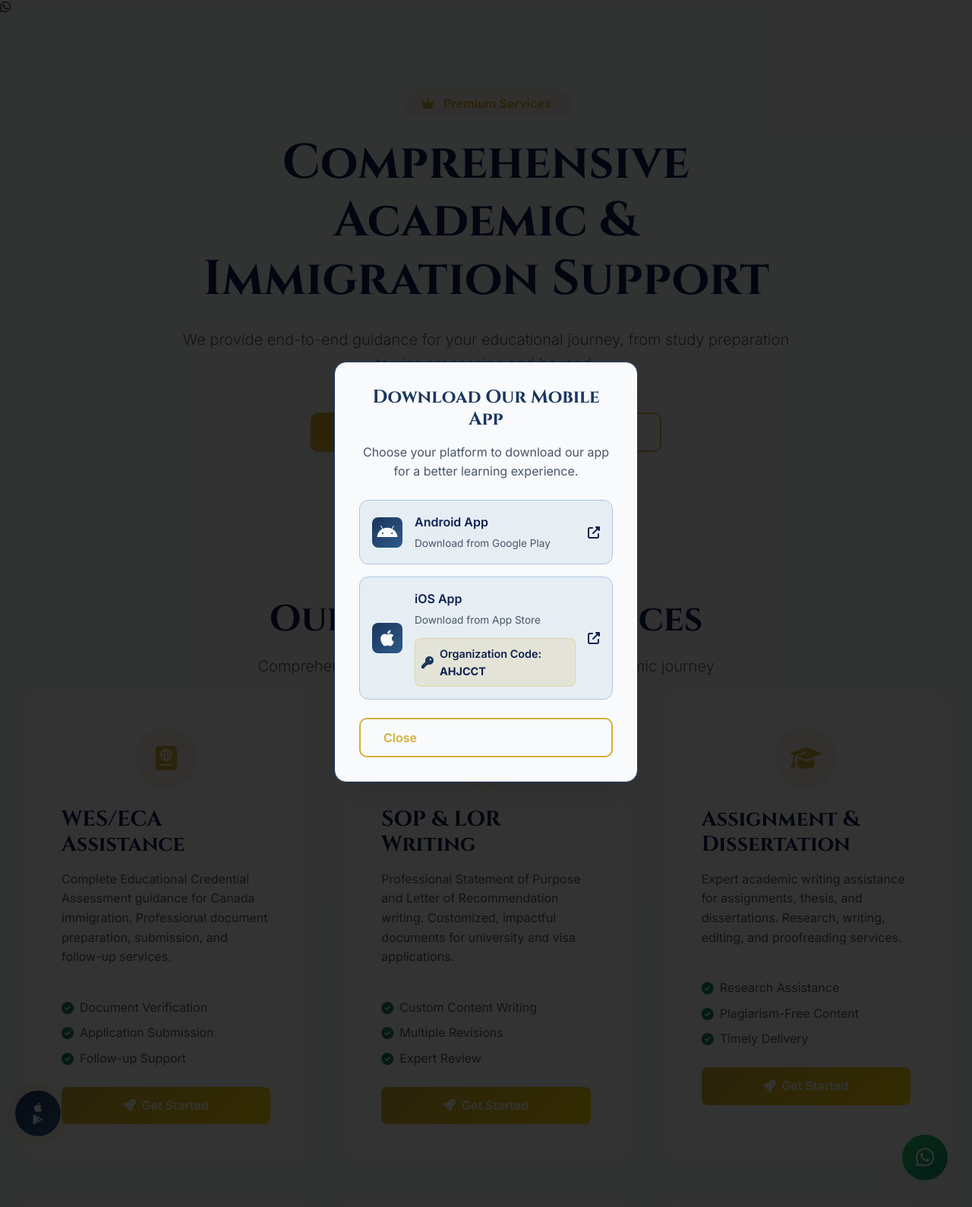
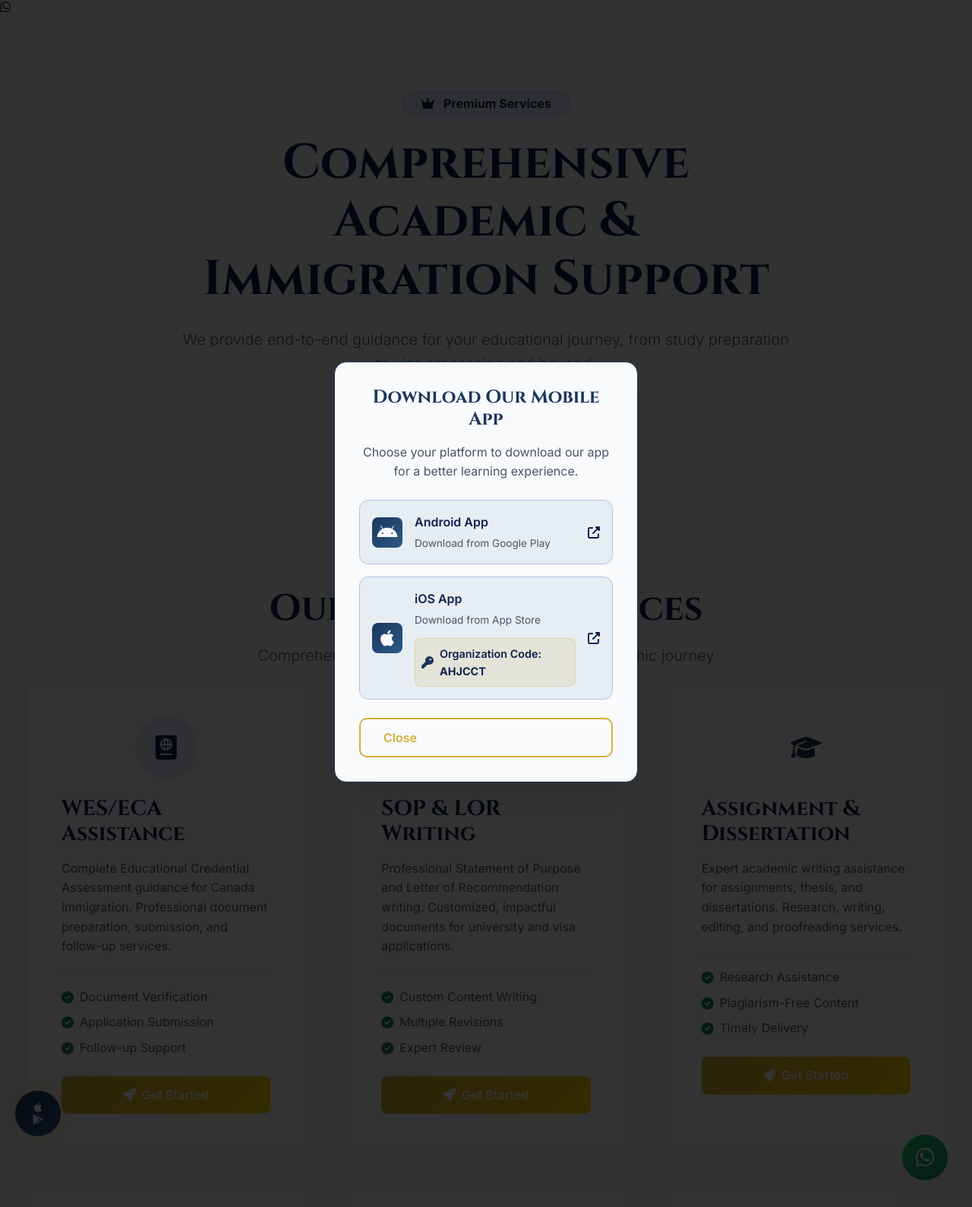
Before and after one commit to akssaifi/prep-3, a PHP site: page /prepwithdaljeet/services.php in a window 1280 px wide. Shown: the part 83-1672 px from the top of the page at 76% size. Run offline with PHP 8.4, Linux system fonts and the light colour scheme; data comes from the database, SQL or seed files in the repository; some libraries are stand-ins or nearby versions.

Commit message:
update branch

```diff
--- a/footer.php
+++ b/footer.php
@@ -1,7 +1,7 @@
 </main>
 
 <!-- Ultimate Premium Footer -->
-<footer class="bg-royal-dark text-white position-relative overflow-hidden">
+<footer class="bg-dark-blue text-white position-relative overflow-hidden">
     <!-- Background Elements -->
     <div class="footer-bg-elements">
         <div class="element element-1"></div>
@@ -20,12 +20,12 @@
                         <i class="fas fa-crown"></i>
                     </div>
                     <div>
-                        <h4 class="fw-bold mb-0 text-gold"><?php echo htmlspecialchars($settings['site_name']); ?></h4>
-                        <small class="text-royal-text-dark"><?php echo htmlspecialchars($settings['tagline'] ?? 'Excellence in Education & Immigration'); ?></small>
+                        <h4 class="fw-bold mb-0 text-blue-gold"><?php echo htmlspecialchars($settings['site_name']); ?></h4>
+                        <small class="text-light"><?php echo htmlspecialchars($settings['tagline'] ?? 'Excellence in Education & Immigration'); ?></small>
                     </div>
                 </div>
 
-                <p class="text-royal-text-dark mb-4">
+                <p class="text-light mb-4">
                     We provide world-class coaching for English proficiency tests, comprehensive language training,
                     and expert guidance for study abroad programs and immigration processes.
                 </p>
@@ -35,9 +35,9 @@
                 <div class="newsletter-form mb-4">
                     <h6 class="fw-bold mb-3 text-white">Subscribe to Newsletter</h6>
                     <form class="d-flex gap-2" id="newsletterForm">
-                        <input type="email" class="form-control form-control-sm bg-royal-light border-royal-gray text-white"
+                        <input type="email" class="form-control form-control-sm bg-light-blue border-blue text-dark"
                                placeholder="Your email" required id="newsletterEmail">
-                        <button type="submit" class="btn-royal btn-sm">
+                        <button type="submit" class="btn btn-blue btn-sm">
                             <i class="fas fa-paper-plane"></i>
                         </button>
                     </form>
@@ -207,7 +207,7 @@
                                 <i class="fas fa-map-marker-alt"></i>
                             </div>
                             <div>
-                                <span class="text-royal-text-dark"><?php echo htmlspecialchars($settings['address']); ?></span>
+                                <span class="text-light"><?php echo htmlspecialchars($settings['address']); ?></span>
                             </div>
                         </div>
                     </li>
@@ -217,20 +217,20 @@
         </div>
 
         <!-- Footer Bottom -->
-        <div class="border-top border-royal-gray pt-5">
+        <div class="border-top border-blue pt-5">
             <div class="row align-items-center">
                 <div class="col-md-6">
-                    <p class="mb-0 text-royal-text-dark">
+                    <p class="mb-0 text-light">
                         &copy; <?php echo date('Y'); ?> <?php echo htmlspecialchars($settings['site_name']); ?>. All rights reserved.
                     </p>
                 </div>
                 <div class="col-md-6 text-md-end">
                     <div class="d-flex justify-content-md-end gap-4">
 
-                        <a href="privacy.php" class="text-royal-text-dark text-decoration-none hover-lift">
+                        <a href="privacy.php" class="text-light text-decoration-none hover-lift">
                             Privacy Policy
                         </a>
-                        <a href="terms.php" class="text-royal-text-dark text-decoration-none hover-lift">
+                        <a href="terms.php" class="text-light text-decoration-none hover-lift">
                             Terms of Service
                         </a>
                     </div>
@@ -470,10 +470,10 @@
     }
 
     .social-link-premium:hover {
-        background: var(--royal-gold);
+        background: var(--blue-gold);
         transform: translateY(-5px);
-        box-shadow: 0 10px 25px rgba(212, 175, 55, 0.3);
-        color: var(--royal-dark);
+        box-shadow: 0 10px 25px rgba(59, 130, 246, 0.3);
+        color: white;
     }
 
     .contact-icon {
--- a/services.php
+++ b/services.php
@@ -10,17 +10,17 @@ include 'header.php';
     <section class="py-8">
         <div class="row align-items-center">
             <div class="col-lg-8 mx-auto text-center">
-                <span class="badge bg-gold-transparent text-gold fs-6 px-4 py-2 mb-4 rounded-pill">
+                <span class="badge bg-blue-transparent text-blue-gold fs-6 px-4 py-2 mb-4 rounded-pill">
                     <i class="fas fa-crown me-2"></i> Premium Services
                 </span>
                 <h1 class="display-3 fw-bold mb-4">Comprehensive Academic & Immigration Support</h1>
                 <p class="lead text-muted mb-5">We provide end-to-end guidance for your educational journey, from study preparation to visa processing and beyond.</p>
 
                 <div class="d-flex flex-wrap gap-3 justify-content-center">
-                    <a href="#main-services" class="btn-royal">
+                    <a href="#main-services" class="btn btn-primary">
                         <i class="fas fa-list me-2"></i> Explore Services
                     </a>
-                    <a href="contact.php" class="btn btn-outline-gold">
+                    <a href="contact.php" class="btn btn-outline-primary">
                         <i class="fas fa-calendar-check me-2"></i> Free Consultation
                     </a>
                 </div>
@@ -38,10 +38,10 @@ include 'header.php';
         <div class="row g-5">
             <!-- Service 1 -->
             <div class="col-lg-4 col-md-6">
-                <div class="service-card border-royal-gold rounded-4 p-5 h-100">
+                <div class="service-card border-blue rounded-4 p-5 h-100">
                     <div class="service-icon mb-4">
-                        <div class="icon-circle-lg bg-gold-transparent">
-                            <i class="fas fa-passport text-gold fs-2"></i>
+                        <div class="icon-circle-lg bg-blue-transparent">
+                            <i class="fas fa-passport text-blue-gold fs-2"></i>
                         </div>
                     </div>
                     <h3 class="h3 fw-bold mb-3">WES/ECA Assistance</h3>
@@ -344,26 +344,26 @@ include 'header.php';
         padding-bottom: 6rem !important;
     }
 
-    .bg-gold-transparent {
-        background: rgba(212, 175, 55, 0.1) !important;
-        border: 1px solid rgba(212, 175, 55, 0.2) !important;
+    .bg-blue-transparent {
+        background: rgba(59, 130, 246, 0.1) !important;
+        border: 1px solid rgba(59, 130, 246, 0.2) !important;
     }
 
-    .border-royal-gold {
-        border-color: rgba(212, 175, 55, 0.2) !important;
+    .border-blue {
+        border-color: rgba(59, 130, 246, 0.2) !important;
     }
 
-    .text-gold {
-        color: #D4AF37 !important;
+    .text-blue-gold {
+        color: #0F204E !important;
     }
 
     .bg-light-section {
-        background: linear-gradient(135deg, rgba(212, 175, 55, 0.03), rgba(212, 175, 55, 0.01));
+        background: linear-gradient(135deg, rgba(59, 130, 246, 0.03), rgba(59, 130, 246, 0.01));
     }
 
     .service-card {
         background: white;
-        border: 1px solid rgba(212, 175, 55, 0.1);
+        border: 1px solid rgba(59, 130, 246, 0.1);
         transition: all 0.4s cubic-bezier(0.4, 0, 0.2, 1);
         position: relative;
         overflow: hidden;
@@ -376,7 +376,7 @@ include 'header.php';
         left: 0;
         right: 0;
         height: 4px;
-        background: linear-gradient(90deg, #D4AF37, #FFD700);
+        background: linear-gradient(90deg, #0F204E, #1E40AF);
         transform: scaleX(0);
         transform-origin: left;
         transition: transform 0.4s ease;
@@ -384,8 +384,8 @@ include 'header.php';
 
     .service-card:hover {
         transform: translateY(-10px);
-        box-shadow: 0 20px 40px rgba(212, 175, 55, 0.15) !important;
-        border-color: #D4AF37;
+        box-shadow: 0 20px 40px rgba(59, 130, 246, 0.15) !important;
+        border-color: #0F204E;
     }
 
     .service-card:hover::before {
@@ -393,14 +393,14 @@ include 'header.php';
     }
 
     .country-card {
-        border: 1px solid rgba(212, 175, 55, 0.1);
+        border: 1px solid rgba(59, 130, 246, 0.1);
         transition: all 0.3s ease;
     }
 
     .country-card:hover {
         transform: translateY(-5px);
         box-shadow: 0 15px 30px rgba(0, 0, 0, 0.1) !important;
-        border-color: #D4AF37;
+        border-color: #0F204E;
     }
 
     .icon-circle-lg {
@@ -421,7 +421,7 @@ include 'header.php';
         align-items: center;
         justify-content: center;
         margin: 0 auto;
-        border: 2px solid rgba(212, 175, 55, 0.2);
+        border: 2px solid rgba(59, 130, 246, 0.2);
     }
 
     .btn-royal {
```
Also changed, not shown: 1 other file.
